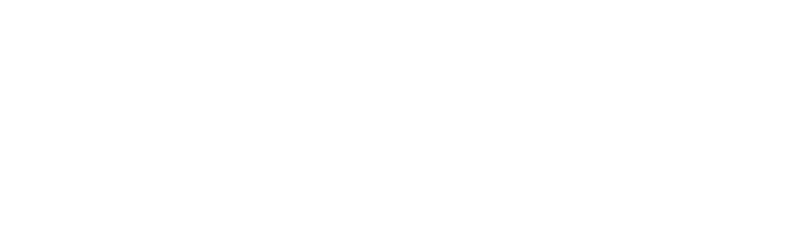
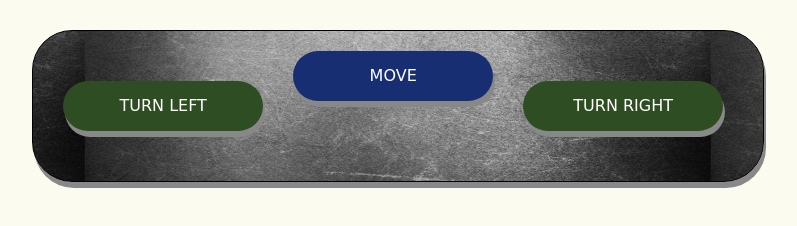
Before and after one commit to anwittw/ironhack-prework-javascript, a plain HTML site: page index.html in a window 1280 px wide. Shown: the whole page, without its empty margins (242-1039 px from the left). Drawn offline with Linux system fonts and the light colour scheme; a web font is replaced by a local one.

Commit message:
Added a styles.css, html structure and eventlistener

```diff
--- a/index.html
+++ b/index.html
@@ -3,9 +3,20 @@
 <head>
   <meta charset="UTF-8">
   <title>Mars Rover</title>
-  <script src="javascripts/app.js"></script>
+  <link href="styles.css" rel="stylesheet" type="text/css">
 </head>
 <body>
+  <section id="cockpit">
+    <div class="cockpit-container">
+      <div id="turn-left" class="floated-button">TURN LEFT</div>
+      <div id="move-forward" class="floated-button">MOVE</div>
+      <div id="turn-right" class="floated-button">TURN RIGHT</div>
+    </div>
+  </section>
+  <section id="map">
+    <div id="grid-container"></div>
 
+  </section>
+  <script src="javascripts/app.js"></script>
 </body>
 </html>
--- a/javascripts/app.js
+++ b/javascripts/app.js
@@ -57,3 +57,17 @@ let rover = {
     this.updateCurrentPosition()
   }
   }
+
+
+// Buttons
+
+document.querySelector('#turn-left').addEventListener('click', function(e) {
+  rover.turnRover("left");
+})
+
+document.querySelector('#turn-right').addEventListener('click', function(e) {
+  rover.turnRover("right");
+})
+document.querySelector('#move-forward').addEventListener('click', function(e) {
+  rover.moveRover();
+})
--- /dev/null
+++ b/styles.css
@@ -0,0 +1,77 @@
+
+@import url('https://fonts.googleapis.com/css?family=ZCOOL+QingKe+HuangYou');
+
+/* Section Cockpit */
+
+* {
+  margin: 0;
+  padding: 0;
+}
+
+body {
+  background-color: #FCFBEF;
+  width: 100%;
+  font-family: 'ZCOOL QingKe HuangYou', cursive;
+}
+
+#cockpit {
+  width:100%;
+}
+
+.cockpit-container {
+  height: 150px;
+  width: 57%;
+  margin: 30px auto;
+  border: 1px solid #000;
+  border-radius: 40px;
+  box-shadow: 2px 6px #888888;
+  background-image: url(images/metal-texture-background.jpg);
+  background-position: center;
+
+}
+
+.floated-button {
+  float: left;
+  height: 50px;
+  width: 200px;
+  text-align: center;
+  vertical-align: middle;
+  line-height: 50px;
+  margin-top: 50px;
+  margin-left: 30px;
+  border-radius: 25px;
+  box-shadow: 2px 6px #888888
+}
+
+.floated-button:active {
+  box-shadow: 0 5px #666;
+  transform: translateY(4px);
+}
+
+#turn-left {
+  background-color:#2F4D22;
+  color:white;
+  font-weight: 500;
+}
+
+#turn-right {
+  background-color: #2F4D22;
+  color:white;
+  font-weight: 500;
+}
+
+#move-forward {
+  background-color: #172E72;
+  color:white;
+  font-weight: 500;
+  position: relative;
+  bottom: 30px;
+}
+
+
+.cockpit-container::after {
+  content: "";
+  clear: both;
+  display: block;
+  text-align:center;
+}
```
Also changed, not shown: images/metal-texture-background.jpg (added).
